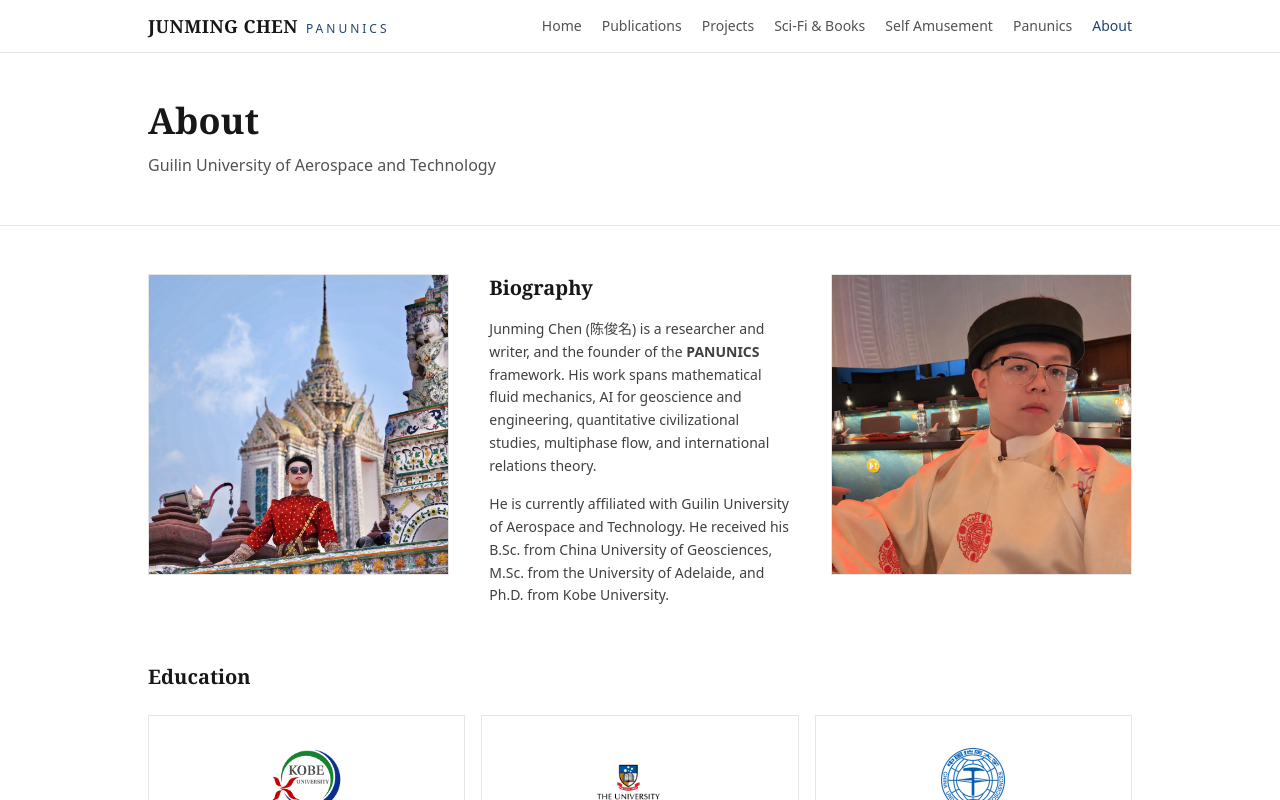
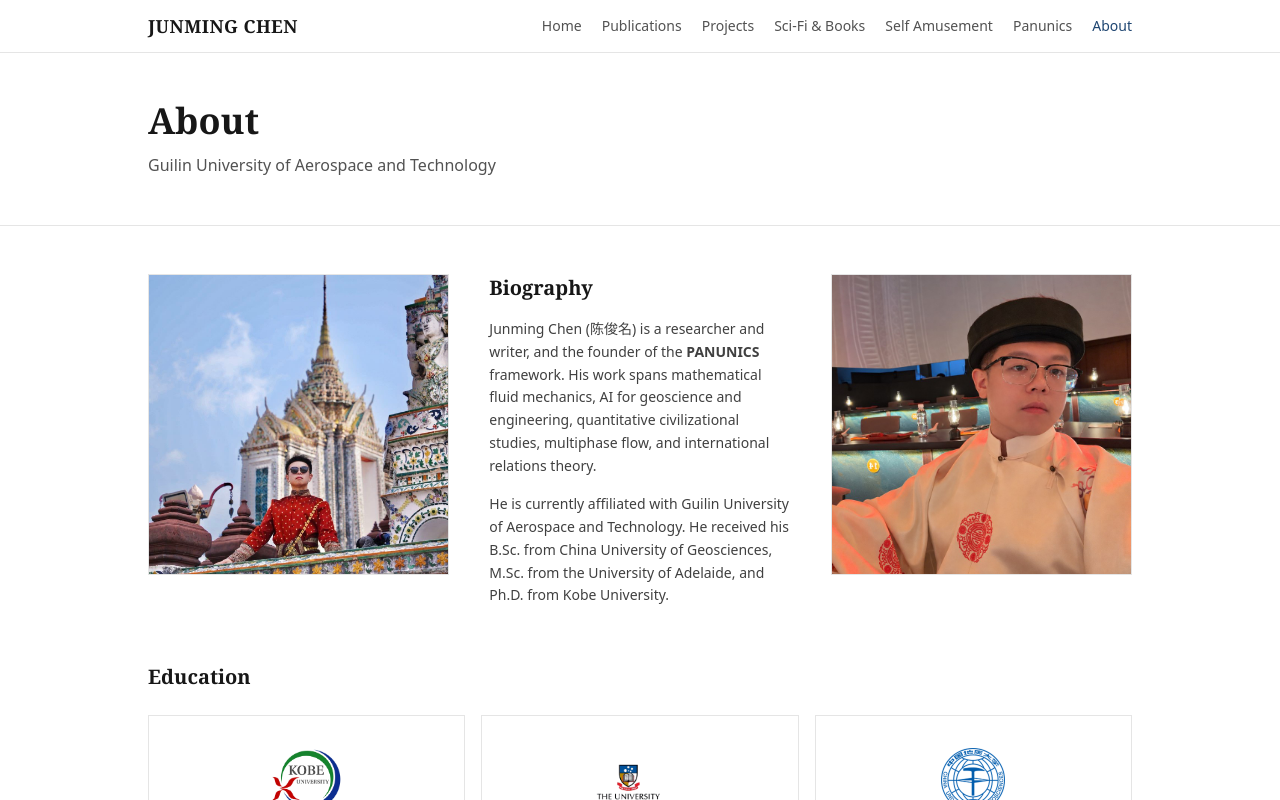
Before and after one commit to tuanminhchen/junmingchen-panunics.com, a React (Vite) app: page /#/about in a window 1280 px wide. Shown: the top 800 px of the page. Built offline with nearby package versions, Linux system fonts and the light colour scheme.

Commit message:
Homepage: hero becomes PANUNICS, photo frame removed, header brand tag dropped

```diff
--- a/src/components/Layout.tsx
+++ b/src/components/Layout.tsx
@@ -37,9 +37,6 @@ export default function Layout({ children }: { children: React.ReactNode }) {
           <Link to="/" className="flex items-baseline gap-2">
             <span className="font-display text-lg font-semibold tracking-wide">
               JUNMING CHEN
-            </span>
-            <span className="hidden text-xs uppercase tracking-[0.25em] text-accent sm:inline">
-              Panunics
             </span>
           </Link>
 
--- a/src/pages/Home.tsx
+++ b/src/pages/Home.tsx
@@ -32,11 +32,8 @@ export default function Home() {
       <section className="border-b border-neutral-200">
         <div className="mx-auto flex max-w-5xl flex-col gap-10 px-5 py-20 sm:py-24 md:flex-row md:items-start md:justify-between">
           <div className="order-2 md:order-1">
-            <p className="text-xs uppercase tracking-[0.35em] text-accent">
-              {content.identity.brand}
-            </p>
             <h1 className="font-display mt-4 text-5xl font-semibold leading-tight tracking-tight sm:text-7xl">
-              JUNMING CHEN
+              PANUNICS
             </h1>
             <p className="font-display mt-2 text-2xl text-neutral-500 sm:text-3xl">
               {content.identity.nameZh}
@@ -68,7 +65,7 @@ export default function Home() {
             <img
               src="images/portrait-2026.jpg"
               alt="Junming Chen (陈俊名)"
-              className="w-48 border border-neutral-200 sm:w-56 md:w-64"
+              className="w-48 sm:w-56 md:w-64"
             />
           </div>
         </div>
```
